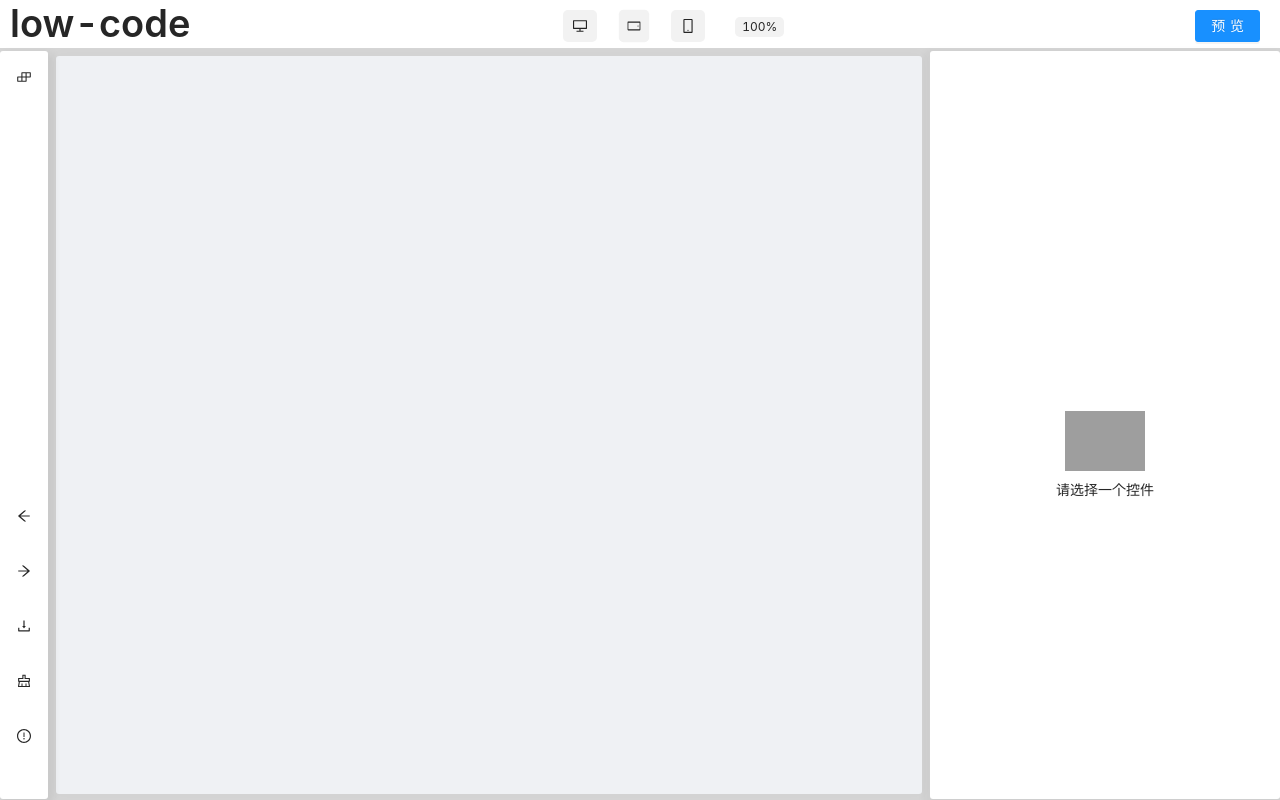
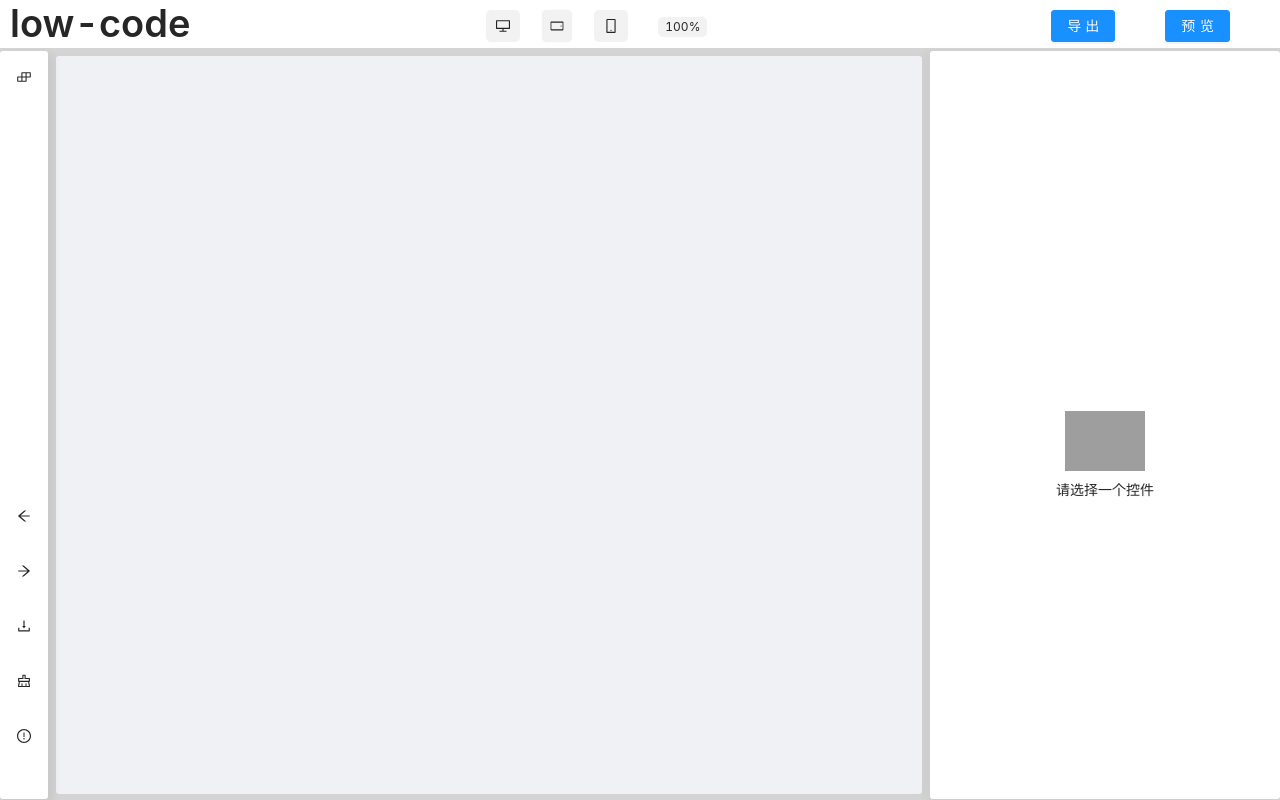
Before and after one commit to GINFantasy/lowCode, a React (Create React App) app: page / in a window 1280 px wide. Built offline with nearby package versions, Linux system fonts and the light colour scheme; grey boxes are pictures that could not be loaded.

Commit message:
增加了导出功能

```diff
--- a/package.json
+++ b/package.json
@@ -8,6 +8,7 @@
     "@testing-library/user-event": "^12.8.3",
     "antd": "^4.16.9",
     "babel-plugin-import": "^1.13.3",
+    "combine-async-error": "^0.2.0",
     "customize-cra": "^1.0.0",
     "less": "^3.12.2",
     "less-loader": "^7.1.0",
--- /dev/null
+++ b/src/apis/req.jsx
@@ -0,0 +1,18 @@
+
+const xhr = new XMLHttpRequest()
+const get = (url, data) => new Promise(resolve => {
+    xhr.open("post", url)
+    xhr.setRequestHeader("Content-type", "application/x-www-form-urlencoded")
+    xhr.onreadystatechange = function () {
+        if (xhr.readyState === 4) {
+            if (xhr.status >= 200 && xhr.status < 300) {
+                resolve(xhr.responseText)
+            }
+        }
+    }
+    xhr.send(data)
+})
+
+const req = { get }
+
+export default req
--- a/src/components/Tab/index.css
+++ b/src/components/Tab/index.css
@@ -32,25 +32,25 @@ body {
   align-items: center;
   background-color: #ffffff;
 }
-.tab .device {
+.tab .high {
+  background-color: #f2f2f2;
+}
+.tab .ipad {
+  transform: scale(0.95) rotate(270deg);
+}
+.tab .cur-screen {
+  border: none;
+  border-radius: 5px;
+  background-color: #f2f2f2;
+}
+.tab ul {
   list-style-type: none;
   display: flex;
 }
-.tab .device li {
+.tab ul li {
   padding: 5px 10px;
   border-radius: 5px;
   margin-right: 20px;
-}
-.tab .device .high {
-  background-color: #f2f2f2;
-}
-.tab .device .ipad {
-  transform: scale(0.95) rotate(270deg);
-}
-.tab .device .cur-screen {
-  border: none;
-  border-radius: 5px;
-  background-color: #f2f2f2;
 }
 .tab ul button {
   margin-right: 10px;
--- a/src/components/Tab/index.jsx
+++ b/src/components/Tab/index.jsx
@@ -2,9 +2,11 @@ import { useState, useContext } from 'react'
 import { Link } from 'react-router-dom'
 import { Typography, Tooltip, Tag, Button, message } from 'antd'
 import { DesktopOutlined, MobileOutlined } from '@ant-design/icons'
+import combineAsyncError from 'combine-async-error'
 
 import store from '../../Store'
 import context from '../../Context'
+import req from '../../apis/req'
 
 import './index.css'
 
@@ -15,6 +17,17 @@ const TooltipTemp = props => <Tooltip placement="bottom" {...props}></Tooltip>
 const Tab = () => {
     const [curScreen, setCurScreen] = useState(screen.pc)
     const { setCanvasWidth, editor } = useContext(context)
+    const [exportEditor, setExportEditor] = useState(false)
+    const handleExport = () => {
+        const args = ['http://localhost:9999/export', editor]
+        const acc = data => {
+            // data.result.data[0].msg = { flag, text, url }
+            console.log('导出数据', data)
+            setExportEditor(false)
+        }
+        combineAsyncError([{ func: req.get, args }], { acc })
+        setExportEditor(true)
+    }
     const change = s => {
         return () => {
             setCanvasWidth(screen[s])
@@ -50,12 +63,24 @@ const Tab = () => {
                 </li>
             </ul>
             <ul>
-                <Button type="primary">
-                    <Link
-                        to={{ pathname: "/preview", state: editor }}
-                        onClick={autoSaveStore}
-                    >预览</Link>
-                </Button>
+                <li>
+                    <Button
+                        type="primary"
+                        disabled={exportEditor}
+                        onClick={handleExport}
+                    >导出</Button>
+                </li>
+                <li>
+                    <Button
+                        type="primary"
+                        disabled={exportEditor}
+                    >
+                        <Link
+                            to={{ pathname: "/preview", state: editor }}
+                            onClick={autoSaveStore}
+                        >预览</Link>
+                    </Button>
+                </li>
             </ul>
         </div>
     )
--- a/src/components/Tab/index.less
+++ b/src/components/Tab/index.less
@@ -38,16 +38,6 @@ body {
     align-items: center;
     background-color: rgb(255, 255, 255);
 
-    .device {
-        list-style-type: none;
-        display: flex;
-
-        li {
-            padding: 5px 10px;
-            border-radius: 5px;
-            margin-right: 20px;
-        }
-
     .high {
         background-color: rgb(242, 242, 242);
     }
@@ -61,9 +51,17 @@ body {
         border-radius: 5px;
         background-color: rgb(242, 242, 242);
     }
+
+    ul {
+        list-style-type: none;
+        display: flex;
+
+        li {
+            padding: 5px 10px;
+            border-radius: 5px;
+            margin-right: 20px;
         }
 
-    ul {
         button {
             margin-right: 10px;
             border-radius: 3px;
```
Also changed, not shown: 1 other file (tests, documents, lock files or other folders). Lines whose indentation alone changed are shown as unchanged.
